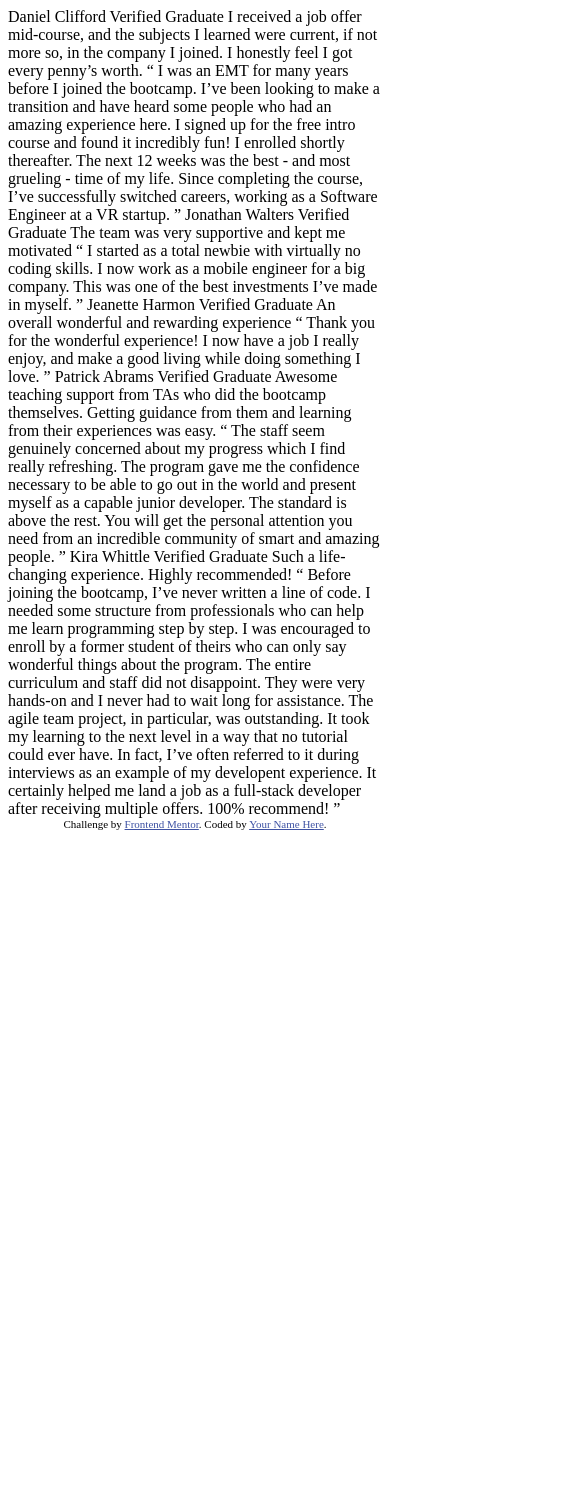
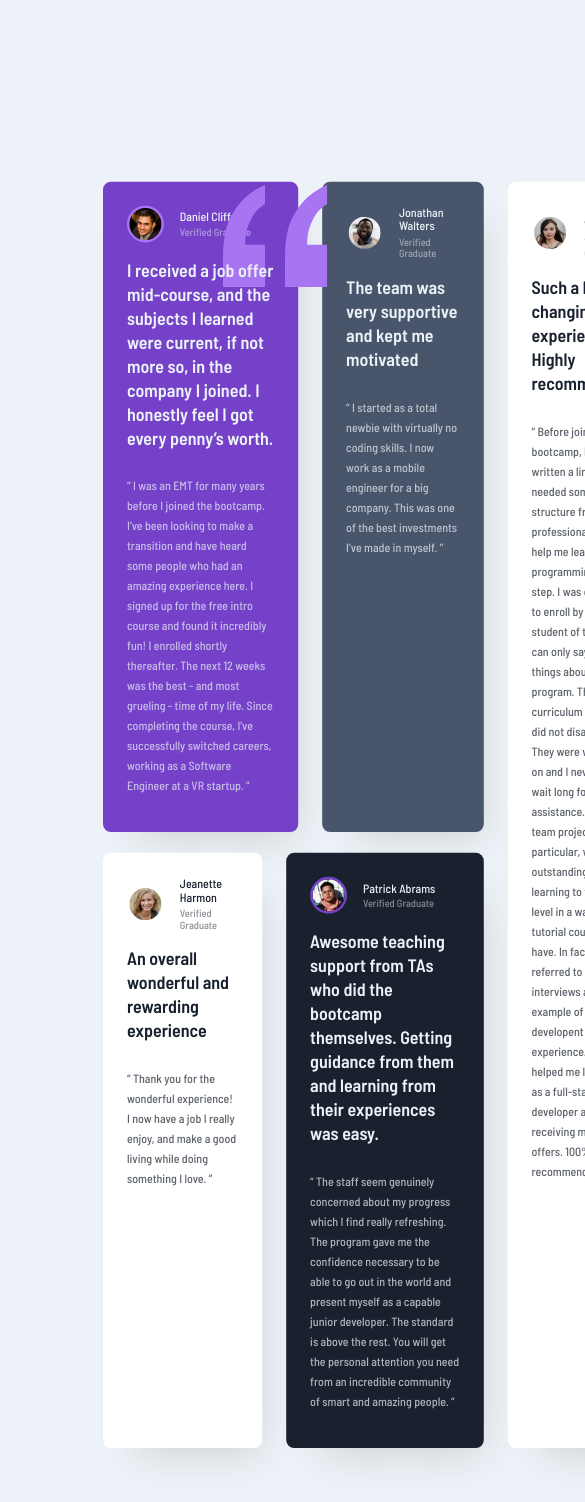
Before and after one commit to AlfredoCU/Testimonials-grid-section-main, a plain HTML site: page index.html in a window 390 px wide. Shown: the top 1502 px of the page, 585 px wide, since content can reach past the window. Before the commit the page ends 844 px from the top, so only its background shows below. Drawn offline with Linux system fonts and the light colour scheme.

Commit message:
Create Grid, cards and all desing. Important: i make responsive desing.

```diff
--- /dev/null
+++ b/css/main.css
@@ -0,0 +1,150 @@
+@import url('https://fonts.googleapis.com/css2?family=Barlow+Semi+Condensed:wght@500;600&display=swap');
+
+/** BODY */
+
+body {
+    font-size: 15px;
+    background-color: hsl(210, 46%, 95%);
+    font-family: 'Barlow Semi Condensed', sans-serif;
+}
+
+/** GRID */
+
+.container {
+    display: grid;
+    grid-gap: 26px 30px;
+    transform: scale(0.8);
+    /* row / column */
+    /* grid-template: 1px repeat(2, 1fr) / 50px repeat(4, 1fr) 50px; */
+    grid-template-columns: 50px repeat(4, 1fr) 50px;
+
+}
+
+.card-1 {
+    grid-area: 2 / 2 / 3 / 4;  /* row-start / column-start / row-end / column-end */
+    background-color: hsl(263, 55%, 52%);
+}
+
+.card-2 {
+    grid-area: 2 / 4 / 3 / 5;
+    background-color: hsl(217, 19%, 35%);
+}
+
+.card-3 {
+    grid-area: 3 / 2 / 4 / 3;
+    background-color: hsl(0, 0%, 100%);
+}
+
+.card-4 {
+    grid-area: 3 / 3 / 4 / 5;
+    background-color: hsl(219, 29%, 14%);
+}
+
+.card-5 {
+    grid-area: 2 / 5 / 4 / 6;
+    background-color: hsl(0, 0%, 100%);
+}
+
+/** CARD */
+
+.card {
+    padding: 30px;
+    border-radius: 10px;
+    box-shadow: 20px 30px 50px -25px hsl(0, 0%, 81%)
+}
+
+/** CARD HEADER */
+
+.card_content-user {
+    width: 100%;
+    display: flex;
+    align-items: center;
+    justify-content: flex-start;
+}
+
+.card__img-user {
+    width: 40px;
+    height: 40px;
+    border-radius: 50%;
+    border: 3px solid white;
+}
+
+.border-1 {
+    border: 3px solid #A775F1;
+}
+
+.border-2 {
+    border: 3px solid hsl(217, 19%, 35%);
+}
+
+.border-3 {
+    border: 3px solid hsl(263, 55%, 52%);
+}
+
+.card__name {
+    margin: 0px 20px 3px;
+    color: hsl(210, 46%, 95%);
+}
+
+.card__Verified {
+    opacity: 50%;
+    font-size: 13px;
+    margin: 0px 20px;
+    color: hsl(210, 46%, 95%);
+}
+
+/** CARD BODY */
+
+.card__content-info {
+    display: flex;
+    flex-direction: column;
+    justify-content: space-around;
+}
+
+.card__title {
+    z-index: 1000;
+    font-weight: 600;
+    line-height: 30px;
+    position: relative;
+    color: hsl(210, 46%, 95%);
+}
+
+.card__comment {
+    opacity: 70%;
+    font-weight: 500;
+    line-height: 25px;
+    color: hsl(210, 46%, 95%);
+}
+
+.color-1 {
+    color: hsl(219, 29%, 14%);
+}
+
+/** IMAGE QUOTATION */
+
+.card__quotation {
+    position: relative;
+}
+
+.card__img-quotation {
+    left: 65%;
+    top: -72px;
+    width: 130px;
+    position: absolute;
+}
+
+/** ATTRIBUTION */
+
+.attribution {
+    font-size: 11px;
+    text-align: center;
+}
+
+.attribution a {
+    color: hsl(228, 45%, 44%);
+}
+
+/*
+    box shadow in card.
+    Responsive web.
+*/
--- a/index.html
+++ b/index.html
@@ -2,75 +2,109 @@
 <html lang="en">
 <head>
   <meta charset="UTF-8">
-  <meta name="viewport" content="width=device-width, initial-scale=1.0"> <!-- displays site properly based on user's device -->
-
+  <meta name="viewport" content="width=device-width, initial-scale=1.0">
   <link rel="icon" type="image/png" sizes="32x32" href="./images/favicon-32x32.png">
-
+  <link rel="stylesheet" href="./css/main.css">
+  <link rel="stylesheet" href="./css/normalize.css">
   <title>Frontend Mentor | [Challenge Name Here]</title>
-
-  <!-- Feel free to remove these styles or customise in your own stylesheet 👍 -->
-  <style>
-    .attribution { font-size: 11px; text-align: center; }
-    .attribution a { color: hsl(228, 45%, 44%); }
-  </style>
 </head>
 <body>
-  Daniel Clifford
-  Verified Graduate
-
-  I received a job offer mid-course, and the subjects I learned were current, if not more so,
-  in the company I joined. I honestly feel I got every penny’s worth.
-
-  “ I was an EMT for many years before I joined the bootcamp. I’ve been looking to make a
+  <div class="container">
+    <div class="card-1 card">
+      <div class="card_content-user">
+        <img class="card__img-user border-1" src="./images/image-daniel.jpg" alt="user 1" />
+        <div>
+            <p class="card__name">Daniel Clifford</p>
+            <p class="card__Verified">Verified Graduate</p>
+        </div>
+      </div>
+      <div class="card__content-info">
+        <div class="card__quotation">
+          <img class="card__img-quotation" src="./images/bg-pattern-quotation.svg" alt="quotation" />
+          <h2 class="card__title">I received a job offer mid-course, and the subjects I learned were current, if not more so,
+            in the company I joined. I honestly feel I got every penny’s worth.</h2>
+        </div>
+        <p class="card__comment">“ I was an EMT for many years before I joined the bootcamp. I’ve been looking to make a
         transition and have heard some people who had an amazing experience here. I signed up
         for the free intro course and found it incredibly fun! I enrolled shortly thereafter.
         The next 12 weeks was the best - and most grueling - time of my life. Since completing
-  the course, I’ve successfully switched careers, working as a Software Engineer at a VR startup. ”
+        the course, I’ve successfully switched careers, working as a Software Engineer at a VR startup. ”</p>
+      </div>
+    </div>
 
-  Jonathan Walters
-  Verified Graduate
+    <div class="card-2 card">
+      <div class="card_content-user">
+        <img class="card__img-user border-2" src="./images/image-jonathan.jpg" alt="user 2" />
+        <div>
+          <p class="card__name">Jonathan Walters</p>
+          <p class="card__Verified">Verified Graduate</p>
+        </div>
+      </div>
+      <div class="card__content-info">
+        <h2 class="card__title">The team was very supportive and kept me motivated</h2>
+        <p class="card__comment">“ I started as a total newbie with virtually no coding skills. I now work as a mobile engineer
+        for a big company. This was one of the best investments I’ve made in myself. ”</p>
+      </div>
+    </div>
 
-  The team was very supportive and kept me motivated
+    <div class="card-3 card">
+      <div class="card_content-user">
+        <img class="card__img-user" src="./images/image-jeanette.jpg" alt="user 3" />
+        <div>
+          <p class="card__name color-1">Jeanette Harmon</p>
+          <p class="card__Verified color-1">Verified Graduate</p>
+        </div>
+      </div>
+      <div class="card__content-info">
+        <h2 class="card__title color-1">An overall wonderful and rewarding experience</h2>
+        <p class="card__comment color-1">“ Thank you for the wonderful experience! I now have a job I really enjoy, and make a good living
+          while doing something I love. ”</p>
+      </div>
+    </div>
 
-  “ I started as a total newbie with virtually no coding skills. I now work as a mobile engineer
-  for a big company. This was one of the best investments I’ve made in myself. ”
-
-  Jeanette Harmon
-  Verified Graduate
-
-  An overall wonderful and rewarding experience
-
-  “ Thank you for the wonderful experience! I now have a job I really enjoy, and make a good living
-  while doing something I love. ”
-
-  Patrick Abrams
-  Verified Graduate
-
-  Awesome teaching support from TAs who did the bootcamp themselves. Getting guidance from them and
-  learning from their experiences was easy.
-
-  “ The staff seem genuinely concerned about my progress which I find really refreshing. The program
+    <div class="card-4 card">
+      <div class="card_content-user">
+        <img class="card__img-user border-3" src="./images/image-patrick.jpg" alt="user 4" />
+        <div>
+          <p class="card__name">Patrick Abrams</p>
+          <p class="card__Verified">Verified Graduate</p>
+        </div>
+      </div>
+      <div class="card__content-info">
+        <h2 class="card__title">Awesome teaching support from TAs who did the bootcamp themselves. Getting guidance from them and
+          learning from their experiences was easy.</h2>
+        <p class="card__comment">“ The staff seem genuinely concerned about my progress which I find really refreshing. The program
           gave me the confidence necessary to be able to go out in the world and present myself as a capable
           junior developer. The standard is above the rest. You will get the personal attention you need from
-  an incredible community of smart and amazing people. ”
+          an incredible community of smart and amazing people. ” </p>
+      </div>
+    </div>
 
-  Kira Whittle
-  Verified Graduate
-
-  Such a life-changing experience. Highly recommended!
-
-  “ Before joining the bootcamp, I’ve never written a line of code. I needed some structure from
+    <div class="card-5 card">
+      <div class="card_content-user">
+        <img class="card__img-user" src="./images/image-kira.jpg" alt="user 5" />
+        <div>
+          <p class="card__name color-1">Kira Whittle</p>
+          <p class="card__Verified color-1">Verified Graduate</p>
+        </div>
+      </div>
+      <div class="card__content-info">
+        <h2 class="card__title color-1">Such a life-changing experience. Highly recommended!</h2>
+        <p class="card__comment color-1">“ Before joining the bootcamp, I’ve never written a line of code. I needed some structure from
         professionals who can help me learn programming step by step. I was encouraged to enroll by a former
         student of theirs who can only say wonderful things about the program. The entire curriculum and staff
         did not disappoint. They were very hands-on and I never had to wait long for assistance. The agile team
         project, in particular, was outstanding. It took my learning to the next level in a way that no tutorial
         could ever have. In fact, I’ve often referred to it during interviews as an example of my developent
         experience. It certainly helped me land a job as a full-stack developer after receiving multiple offers.
-  100% recommend! ”
+        100% recommend! ”</p>
+      </div>
+    </div>
+  </div>
 
-  <div class="attribution">
-    Challenge by <a href="https://www.frontendmentor.io?ref=challenge" target="_blank">Frontend Mentor</a>.
-    Coded by <a href="#">Your Name Here</a>.
-  </div>
+  <!-- <div class="attribution">
+    <p class="">Challenge by <a href="https://www.frontendmentor.io?ref=challenge" target="_blank">Frontend Mentor</a>.
+    Coded by <a href="https://www.linkedin.com/in/alfredo-cu/">Alfredo Carreón Urbano</a>.</p>
+  </div> -->
 </body>
 </html>
```
Also changed, not shown: css/normalize.css (added). Lines whose indentation alone changed are shown as unchanged.
